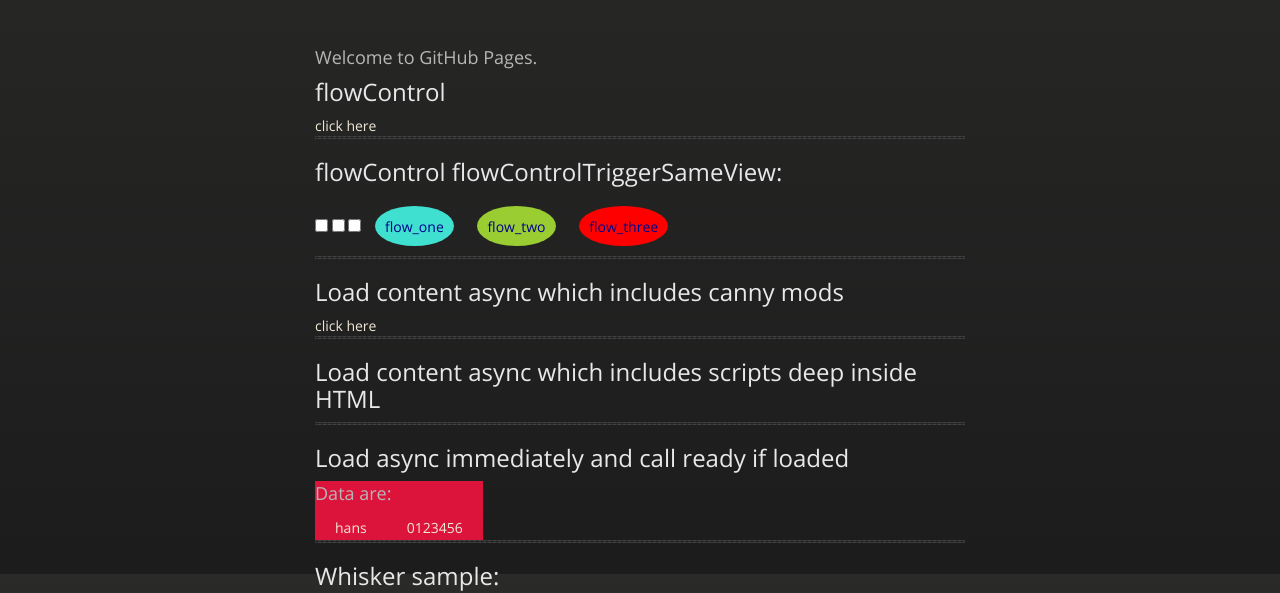
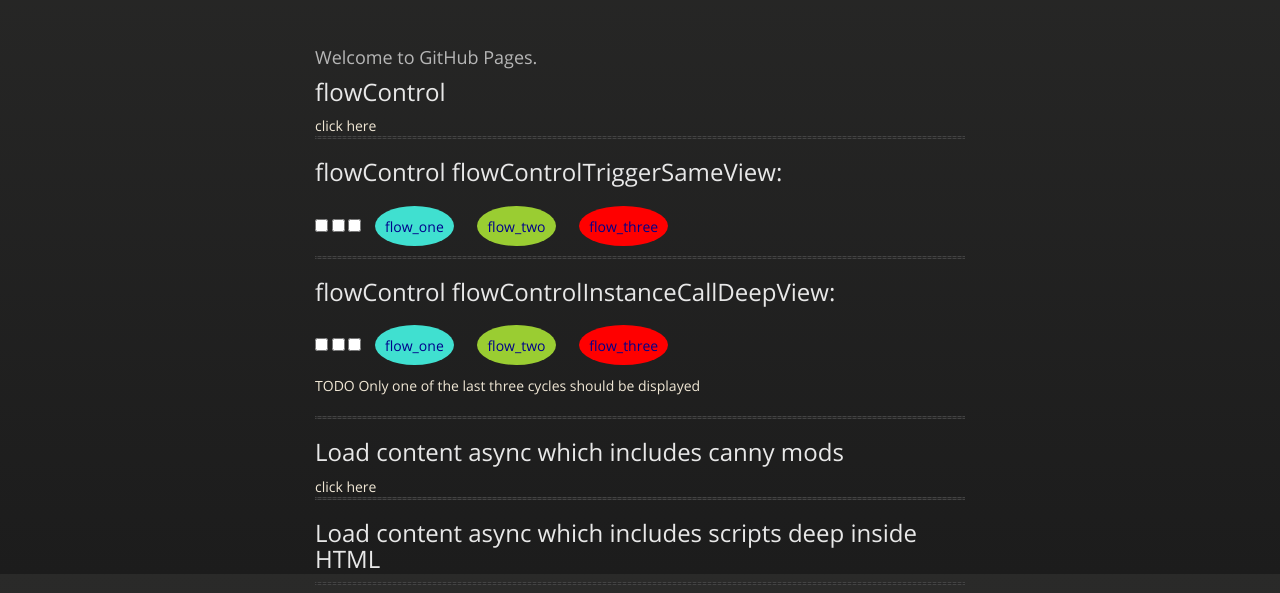
Before and after one commit to eightyfour/canny, a website: page test.html in a window 1280 px wide. Shown: the part 226-819 px from the top of the page. Drawn offline with nearby package versions, Linux system fonts and the light colour scheme.

Commit message:
add flowControlInstanceCallDeepView sample

```diff
--- a/test.html
+++ b/test.html
@@ -56,6 +56,9 @@
         <h2>flowControl flowControlTriggerSameView:</h2>
         <div canny-mod="async" canny-var="{'url': 'samples/flowControlTriggerSameView.html'}"></div>
         <hr/>
+        <h2>flowControl flowControlInstanceCallDeepView:</h2>
+        <div canny-mod="async" canny-var="{'url': 'samples/flowControlCallDeepView.html'}"></div>
+        <hr/>
         <h2>Load content async which includes canny mods</h2>
         <div canny-mod="kodos" canny-var="{'kodos_load': 'async/popup.html'}">click here</div>
         <hr/>
```
